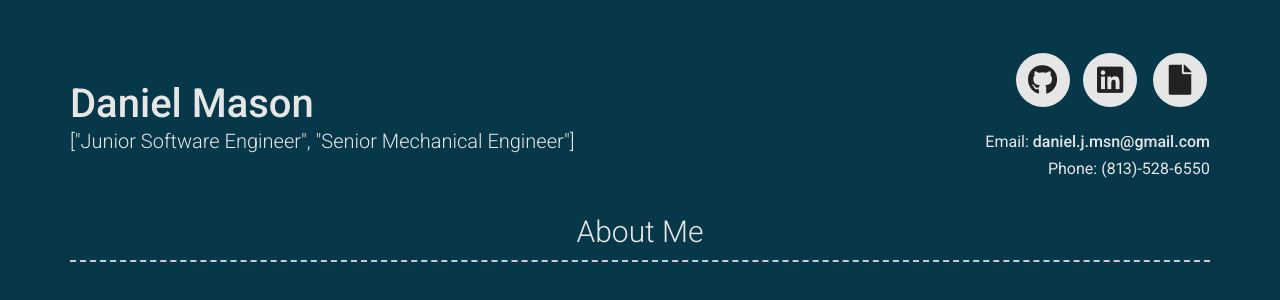
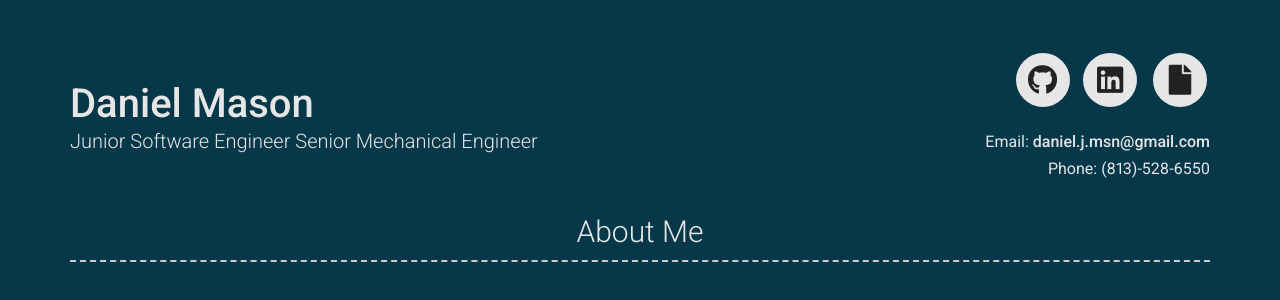
Before and after one commit to Daniel-J-Mason/Daniel-J-Mason.github.io, a Jekyll site: the page built from index.md, in a window 1280 px wide and 900 px high. Shown: the top 300 px of the window. Built offline with Jekyll 4.4.1, drawn with Linux system fonts in a browser that asks for light colours; nearby versions of some CDN libraries.

```diff
--- a/_config.yml
+++ b/_config.yml
@@ -8,9 +8,9 @@ version: 2
 
 # Personal info
 name: Daniel Mason
-title:
-  - Junior Software Engineer
-  - Senior Mechanical Engineer
+title: >
+  Junior Software Engineer
+  Senior Mechanical Engineer
 email: daniel.j.msn@gmail.com
 # email_title: Email (Email title override)
 phone: (813)-528-6550
```
